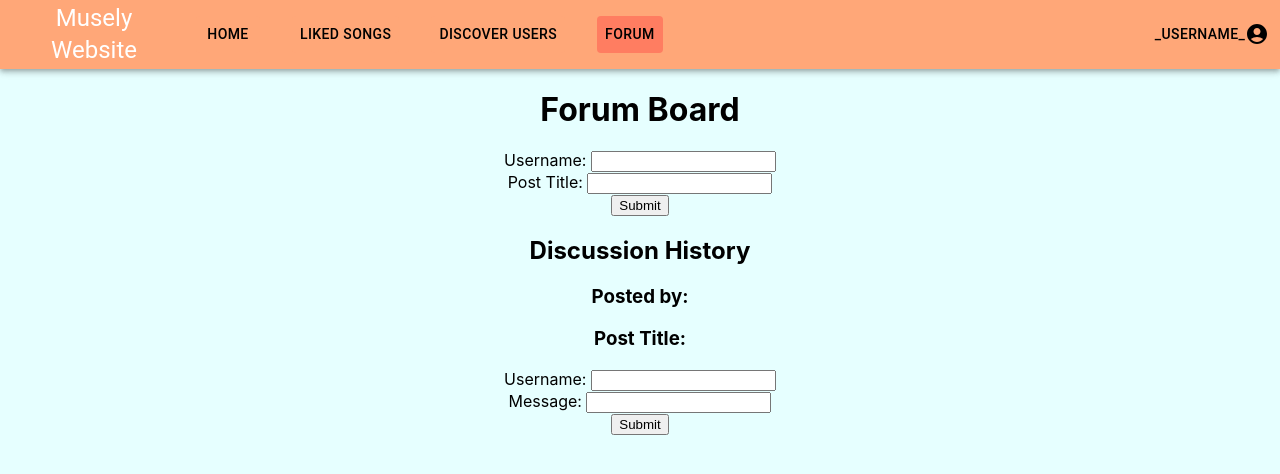
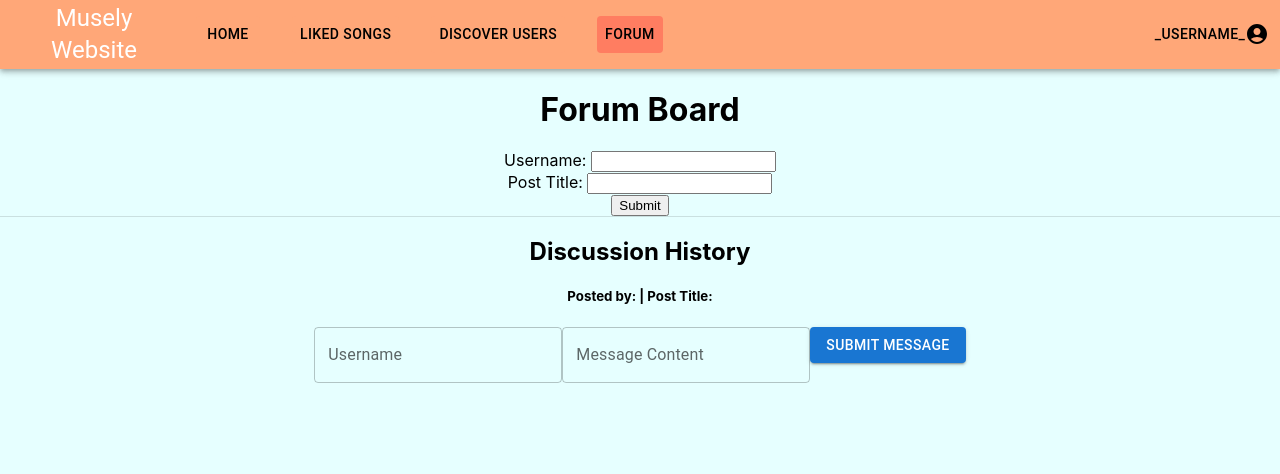
Before and after one commit to yangjus/spotify-proj, a React (Create React App) app in the folder frontend/: page /forum/1 in a window 1280 px wide. Shown: the top 474 px of the page. Built offline with nearby package versions, Linux system fonts and the light colour scheme; no server answers.

Commit message:
document title and mui for buttons

```diff
--- a/frontend/src/components/forum/Discussion.js
+++ b/frontend/src/components/forum/Discussion.js
@@ -2,6 +2,7 @@ import React, {useEffect, useState} from "react";
 import axios from "axios";
 import MessageBoard from "./MessageBoard.js";
 import { useLocation, useNavigate } from 'react-router-dom';
+import {TextField, Button, Divider} from '@mui/material';
 
 
 const Discussion = () => {
@@ -10,6 +11,7 @@ const Discussion = () => {
     const [user, setUser] = useState();
     const location = useLocation();
     const { postId, postUser, postTitle } = location.state || {};
+    document.title = 'Post - ' + postTitle;
     let changeParam = window.location.pathname;
     console.log(changeParam);
     const url = window.location.href;
@@ -44,21 +46,18 @@ const Discussion = () => {
 
     return (
         <>
+        <Divider/>
         <h2>Discussion History</h2>
-        <h3>Posted by: {postUser}</h3>
-        <h3>Post Title: {postTitle}</h3>
+        <h5>Posted by: {postUser} | Post Title: {postTitle}</h5>
         <div display="flex" justify-content="center" style={{ width: '100%', align: "center"}}>
             <MessageBoard allMessages={allMessages} />
         </div>
         <form onSubmit={handleSubmit}>
-        <label>Username: </label>
-            <input type="text" id="username" name="username" onChange={(e) => {setUser(e.target.value)}}></input>
-            <br></br>
-            <label>Message: </label>
-            <input type="text" id="message" name="message" onChange={(e) => {setContent(e.target.value)}}></input>
-            <br></br>
-            <input type="submit" />
+            <TextField label="Username" onChange={(e) => {setUser(e.target.value)}}></TextField>
+            <TextField label="Message Content" onChange={(e) => {setContent(e.target.value)}}></TextField>
+            <Button variant="contained" onClick={handleSubmit}> Submit Message </Button>
         </form>
+        <br></br>
         </>
     );
 };
--- a/frontend/src/components/forum/Forum.js
+++ b/frontend/src/components/forum/Forum.js
@@ -9,6 +9,7 @@ const Forum = () => {
     const [allPosts, setAllPosts] = useState();
     const [content, setContent] = useState();
     const [user, setUser] = useState();
+    document.title = 'Forum Board';
 
     useEffect(() => {
         fetch("http://localhost:9000/forum/info?parameters=3")
--- a/frontend/src/components/home/Home.js
+++ b/frontend/src/components/home/Home.js
@@ -9,6 +9,7 @@ import Top_Artists from "./Top_Artists";
 import DisplayPlaylists from "../playlist/DisplayPlaylists"
 const Home = ({code}) => {
     const accessToken = Authorize(code)
+    document.title = "Musely - Music You Love"
     return (
         <div>
         {/*<div>{code}</div>*/}
--- a/frontend/src/components/users/User.js
+++ b/frontend/src/components/users/User.js
@@ -19,7 +19,7 @@ const User = props => {
 		axios.get('/users/user', { params : {...params} })
 			.then((res) => {
 				setUser(res.data)
-				document.title = res.data.public ? `${res.data.username}'s profile` : `Private profile`;
+				document.title = res.data.public ? `${res.data.username}'s Profile` : `Private Profile`;
 			});
 	}, [params]);
 
```
